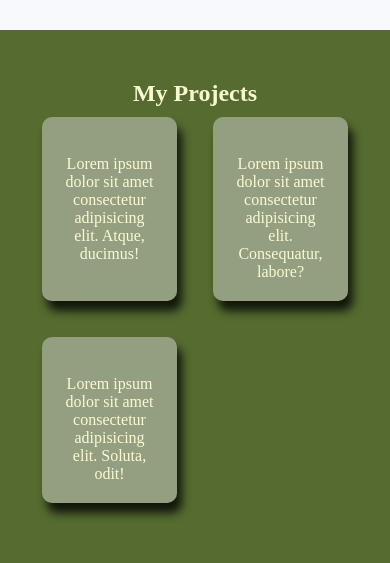
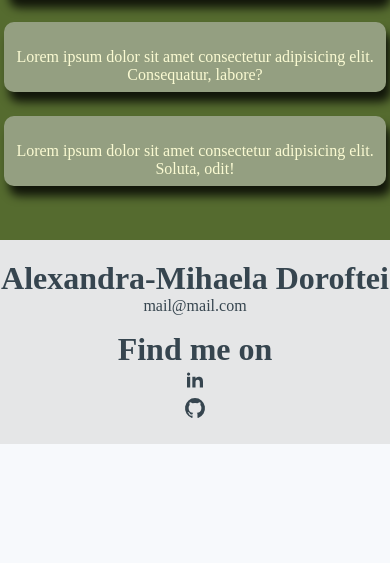
Before and after one commit to Alexa-D1995/site-prezentare, a website built with Vite: page index.html in a window 390 px wide. Shown: the part 1078-1641 px from the top of the page. After the commit the page ends 1522 px from the top, so only its background shows below. Built offline with nearby package versions, Linux system fonts and the light colour scheme; files whose address does not match are found by name.

Commit message:
responsive design

```diff
--- a/index.html
+++ b/index.html
@@ -110,6 +110,26 @@
         </div>
       </div>
     </section>
+    <footer class="footer">
+<div class="container grid">
+  <div>
+    <h1>Alexandra-Mihaela Doroftei</h1>
+    <p>mail@mail.com</p>
+  </div>
+  <div class="socials">
+<h1>Find me on</h1>
+<a href="#"><svg aria-hidden="true" xmlns="http://www.w3.org/2000/svg" width="24" height="24" fill="currentColor" viewBox="0 0 24 24">
+  <path fill-rule="evenodd" d="M12.51 8.796v1.697a3.738 3.738 0 0 1 3.288-1.684c3.455 0 4.202 2.16 4.202 4.97V19.5h-3.2v-5.072c0-1.21-.244-2.766-2.128-2.766-1.827 0-2.139 1.317-2.139 2.676V19.5h-3.19V8.796h3.168ZM7.2 6.106a1.61 1.61 0 0 1-.988 1.483 1.595 1.595 0 0 1-1.743-.348A1.607 1.607 0 0 1 5.6 4.5a1.601 1.601 0 0 1 1.6 1.606Z" clip-rule="evenodd"/>
+  <path d="M7.2 8.809H4V19.5h3.2V8.809Z"/>
+</svg>
+</a>
+<a href="#"><svg aria-hidden="true" xmlns="http://www.w3.org/2000/svg" width="24" height="24" fill="currentColor" viewBox="0 0 24 24">
+  <path fill-rule="evenodd" d="M12.006 2a9.847 9.847 0 0 0-6.484 2.44 10.32 10.32 0 0 0-3.393 6.17 10.48 10.48 0 0 0 1.317 6.955 10.045 10.045 0 0 0 5.4 4.418c.504.095.683-.223.683-.494 0-.245-.01-1.052-.014-1.908-2.78.62-3.366-1.21-3.366-1.21a2.711 2.711 0 0 0-1.11-1.5c-.907-.637.07-.621.07-.621.317.044.62.163.885.346.266.183.487.426.647.71.135.253.318.476.538.655a2.079 2.079 0 0 0 2.37.196c.045-.52.27-1.006.635-1.37-2.219-.259-4.554-1.138-4.554-5.07a4.022 4.022 0 0 1 1.031-2.75 3.77 3.77 0 0 1 .096-2.713s.839-.275 2.749 1.05a9.26 9.26 0 0 1 5.004 0c1.906-1.325 2.74-1.05 2.74-1.05.37.858.406 1.828.101 2.713a4.017 4.017 0 0 1 1.029 2.75c0 3.939-2.339 4.805-4.564 5.058a2.471 2.471 0 0 1 .679 1.897c0 1.372-.012 2.477-.012 2.814 0 .272.18.592.687.492a10.05 10.05 0 0 0 5.388-4.421 10.473 10.473 0 0 0 1.313-6.948 10.32 10.32 0 0 0-3.39-6.165A9.847 9.847 0 0 0 12.007 2Z" clip-rule="evenodd"/>
+</svg>
+</a>
+  </div>
+</div>
+    </footer>
     <script type="module" src="/main.js"></script>
   </body>
 </html>
--- a/style.css
+++ b/style.css
@@ -200,3 +200,72 @@ body {
     opacity: 1;
   }
 }
+
+
+.footer {
+  background-color: var(--secondary-color);
+  color: var(--secondary-text-color);
+  padding: 20px 0;
+
+
+  & a{
+    color: var(--secondary-text-color);
+    text-decoration: none;
+  }
+
+  & .socials{
+    justify-self: end;
+  }
+}
+
+/* responsive design pt tableta */
+@media (max-width: 820px) {
+  .grid {
+    grid-template-columns: 1fr;
+  }
+
+  .contact-text{
+    text-align: center;
+  }
+
+  .contact-form{
+    top: 0px;
+  }
+
+  .footer .grid{
+    grid-template-columns: 1fr 1fr;
+  }
+
+  .technologies .card {
+    transition: none;
+
+    &:hover {
+      transform: none;
+    }
+  }
+}
+
+@media (max-width: 500px) {
+
+  .card {
+  padding: 8px;
+  margin: 4px;
+  }
+
+  .container {
+    padding: 0;
+  }
+
+  .footer {
+ grid-template-columns: 1fr;
+ justify-items: center;
+
+ & div {
+  display: flex;
+  flex-direction: column;
+  align-items: center;
+  justify-content: center;
+
+ }
+}
+}
```
